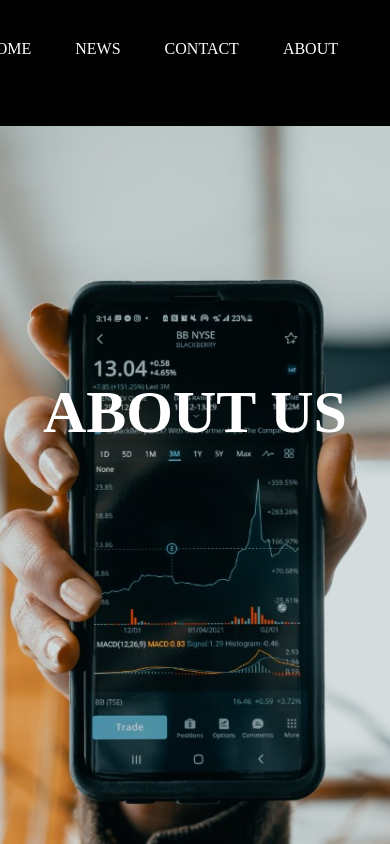
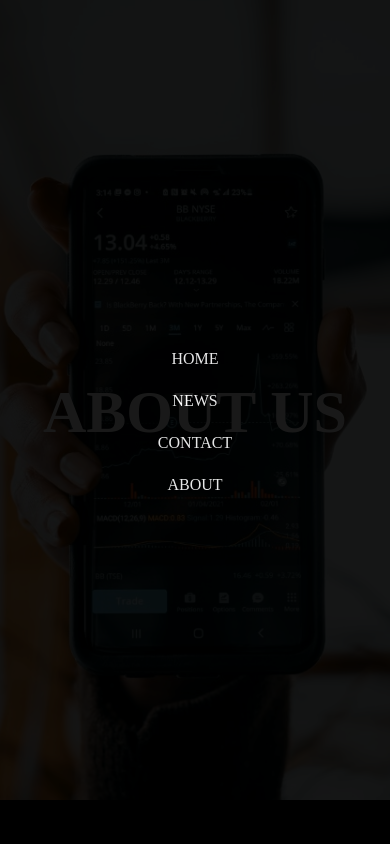
Before and after one commit to theeastwindz0/themarket, a React (Create React App) app: page /themarket/about in a window 390 px wide. Shown: the top 844 px of the page. Built offline with nearby package versions, Linux system fonts and the light colour scheme; a web font is replaced by a local one.

Commit message:
Improved Navigation Menu , Site is now responsive

```diff
--- a/src/App.js
+++ b/src/App.js
@@ -7,6 +7,7 @@ import News from "./components/Pages/News";
 import About from "./components/Pages/About";
 import PageNotFound from "./components/Pages/PageNotFound";
 import Header2 from "./components/BasicComp/Header2";
+import HeaderFull from "./components/BasicComp/HeaderFull";
 function App() {
 
   const CTPgetButtonLocation=(buttons)=>
@@ -17,10 +18,11 @@ function App() {
   return (
     <>
     <BrowserRouter basename="/themarket">
-    <Header passLocation={CTPgetButtonLocation} />
+    {/* <Header passLocation={CTPgetButtonLocation} /> */}
 
     {/* <Header2/> */}
 
+    <HeaderFull/>
 
     <Routes>
       <Route path='/' exact element={<Home/>}/>
--- /dev/null
+++ b/src/components/BasicComp/HeaderFull.js
@@ -0,0 +1,37 @@
+import '../CSS/HeaderFull.css'
+import Button from './Button'
+
+const HeaderFull = () => {
+
+    const buttons=[{
+        title:'HOME',
+        location:'/'
+    },
+    {
+        title:'NEWS',
+        location:'news'
+    },
+    {
+        title:'CONTACT',
+        location:'contact'
+    },
+    {
+        title:'ABOUT',
+        location:'about'
+    }
+]
+
+    return (
+        <>
+        <div className="HeaderFull" id="overlay">
+
+            <div className='HeaderFull__overlay'>
+                <Button buttons={buttons}/>
+            </div>
+
+        </div>
+        </>
+    )
+}
+
+export default HeaderFull
--- a/src/components/CSS/Article2.css
+++ b/src/components/CSS/Article2.css
@@ -17,23 +17,26 @@
 
 .article2{
     display: grid;
-    grid-template-columns:1fr 1fr 1fr;
+    grid-auto-rows: auto;
+    grid-template-columns:33.33% 33.33% 33.33%;
     background-color: inherit;
     padding: 20px;
 }
 
 .article2__box1{
     text-align: center;
-    padding: 40px;
+    padding: 20px;
     background-color:inherit;
     color: inherit;
-    margin: 25px;
-    border-radius: 50px;
-    display: block;
+    margin: 20px;
+
+    display: flex;
+    flex-direction: column;
+    align-items: center;
 
 }
 .article2__box1 img{
- max-width: 400px;
+ width: 90%;
  color: inherit;
  border-radius: 20px;
 
@@ -42,18 +45,37 @@
 .article2__box1 p{
     font-size: 20px;
     background-color: inherit;
+    width: 90%;
 }
 
-@media (max-width:1600px)
+@media (max-width:1000px)
 {
     .article2{
         display: flex;
         flex-direction: column;
     }
 
+
+    .article2__box1{
+        padding: 0;
+        margin: 20px 0;
+    }
+
     .article2__box1 img{
-        width: 100%;
+        width: 90%;
         height: auto;
     }
 
+    .title h2{
+        font-size: 24px;
+    }
+
+    .title p{
+        font-size: 18px;
+    }
+
+    .article2__box1 p{
+        font-size: 16px;
+    }
+
 }
--- a/src/components/CSS/Button.css
+++ b/src/components/CSS/Button.css
@@ -2,6 +2,7 @@
     background-color: rebeccapurple;
     border-radius: 8px;
 }
+
 
 .Button{
     text-align: center;
@@ -15,5 +16,6 @@
 @media (max-width:1000px)
 {
     .Button{
-        }
+
+    }
 }
--- /dev/null
+++ b/src/components/CSS/HeaderFull.css
@@ -0,0 +1,25 @@
+.HeaderFull{
+background-color: black;
+opacity: 0.9;
+
+height: 100%;
+width: 100%;
+
+position: fixed;
+top: 0;
+left: 0;
+z-index: 2;
+
+display: flex;
+align-items: center;
+justify-content: center;
+
+}
+
+.HeaderFull__overlay{
+    opacity: 1;
+    width: 40%;
+    text-align: center;
+    display: flex;
+    flex-direction: column;
+}
--- a/src/components/Pages/About.js
+++ b/src/components/Pages/About.js
@@ -20,7 +20,7 @@ function About() {
     title2:'',
     title3:'',
     title4:'',
-    para1:'Stock trading was one of my favourite thing , being busy with the academics I rarely get time for the Intraday trading also programming is something my soul always craved for , its hard to mix up two passions which you love but luckily this isn\'t great a deal , This waas started as a  part of the mini project which surely won\'t end up there , taking this to further level creating some kind of financial product will be my priority .' ,
+    para1:'Stock trading was one of my favourite thing , being busy with the academics I rarely get time for the Intraday trading also programming is something my soul always craved for , its hard to mix up two passions which you love but luckily this isn\'t a great deal , This was started as a  part of the mini project which surely won\'t end up there , taking this to further level creating some kind of financial product will be my priority .' ,
     para2:' ',
     para3:'',
     para4:'',
--- a/src/components/Pages/Home.js
+++ b/src/components/Pages/Home.js
@@ -27,7 +27,7 @@ const Home = () => {
         title1:'What is Investing ?',
         title2:'Why to Invest ?',
         title3:'Where to Invest ?',
-        title4:'Why Stock Market >',
+        title4:'Why Stock Market ?',
         para1:'Investing is the act of allocating resources, usually money, with the expectation of generating an income or profit. You can invest in endeavors, such as using money to start a business, or in assets, such as purchasing real estate in hopes of reselling it later at a higher price.',
         para2:'Investing your money is as important as earning an income. Prudent investments help secure your life financially by achieving your financial goals for the present and the future. Investing helps you to generate a parallel stream of income, create more wealth, and earn returns to beat inflation.',
         para3:'You have numerous investment options to choose from. However, you have to ensure that you are investing in only those options that fall under your risk tolerance and serve your requirements.',
```
